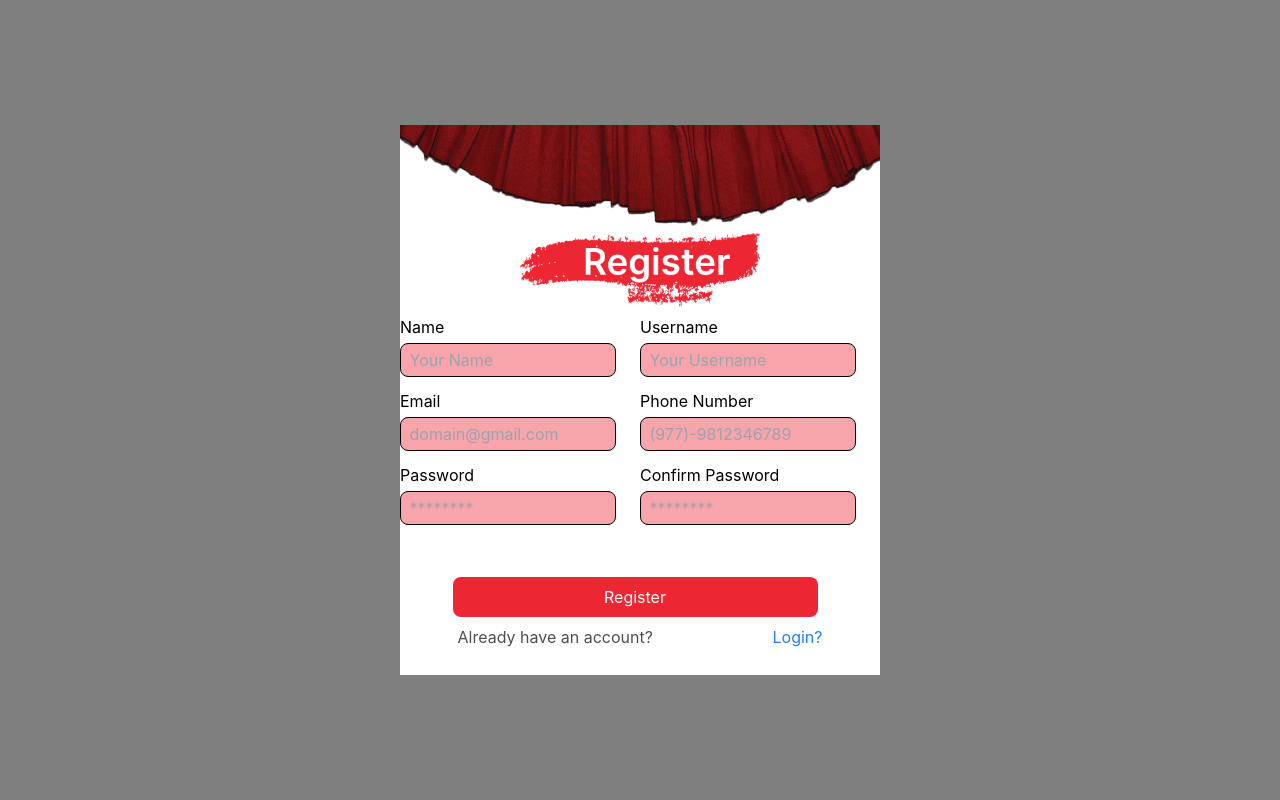
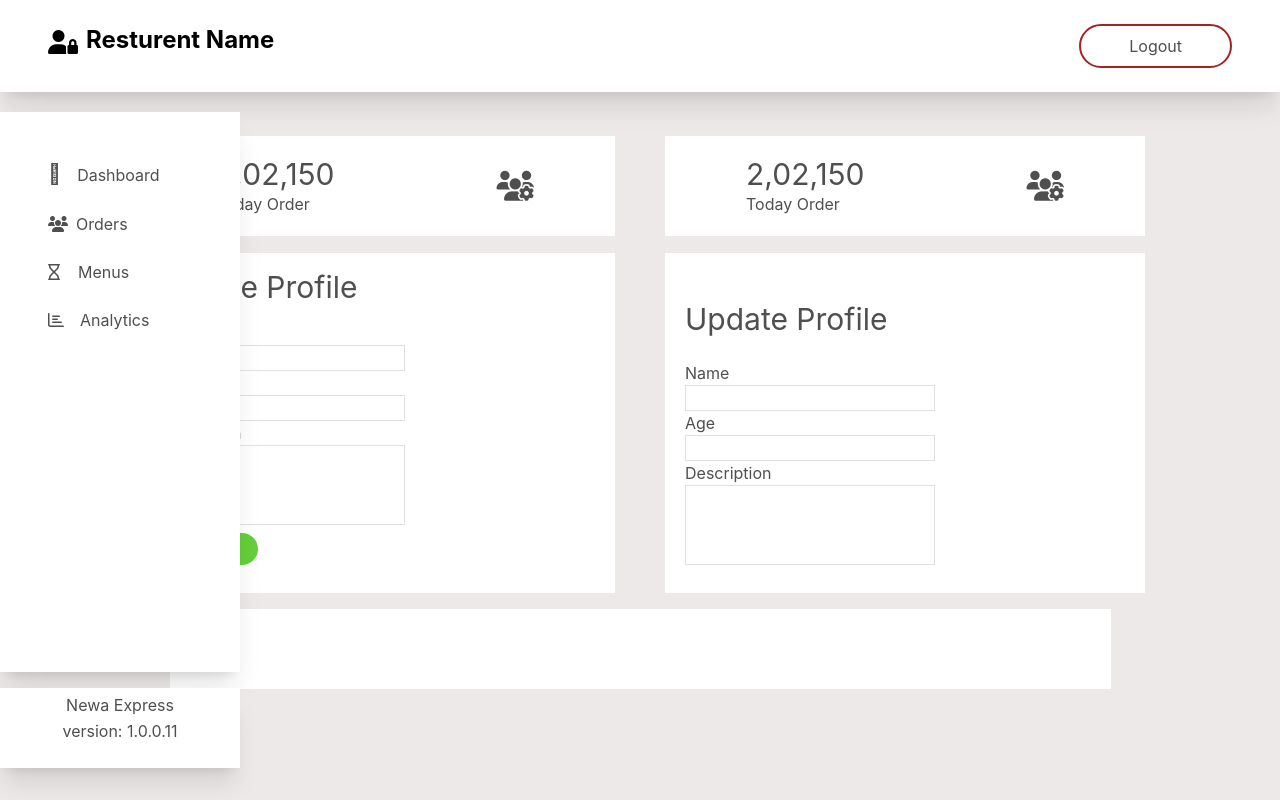
Before and after one commit to DiwashBhatta17/Newa_express, a React (Create React App) app: page / in a window 1280 px wide. Built offline with nearby package versions, Linux system fonts and the light colour scheme.

Commit message:
some updates casual

```diff
--- a/src/App.jsx
+++ b/src/App.jsx
@@ -1,11 +1,5 @@
 import React from "react";
-import Login from "./Pages/Login/Login";
-import Signup from "./Pages/Login/Siguup";
-import Otp from "./Pages/Login/Otp";
-import AdminDashboard from "./Pages/Admin/AdminDashboard";
-import AdminNavbar from "./Pages/Admin/AdminNavbar";
-import Resturent1stComp from "./Pages/Customer/ResturentPage/Resturent1stComp";
-import Resturent2ndComp from "./Pages/Customer/ResturentPage/Resturent2ndComp";
+import ResturantDashboard from "./Pages/Resturent/ResturantDashboard";
 
 function App() {
 
@@ -17,8 +11,7 @@ function App() {
   }
   return(
     <>
-    {/* <Resturent2ndComp/> */}
-    <Signup/>
+   <ResturantDashboard/>
 
     </>
   )
--- a/src/Pages/Admin/AdminDashboard.js
+++ /dev/null
@@ -1,67 +0,0 @@
-import React from "react";
-import AdminNavbar from "./AdminNavbar";
-
-function AdminDashboard() {
-  return (
-    <>
-      {/* <AdminNavbar /> */}
-      <AdminNavbar/>
-      <div className="bg-[#ede9e9]  flex flex-col gap-2 justify-center items-center w-full h-screen">
-
-        <div className="flex gap-[50px] mt-4">
-          <div className="bg-white  w-[60vh] h-[100px] flex justify-around items-center ">
-            <div className="">
-              <h1 className="text-3xl">2,02,150</h1>
-              <p>Today Order</p>
-            </div>
-            <i className="text-3xl fa-solid fa-users-gear"></i>
-          </div>
-
-          <div className="bg-white  w-[60vh] h-[100px] flex justify-around items-center ">
-            <div className="">
-              <h1 className="text-3xl">2,02,150</h1>
-              <p>Today Order</p>
-            </div>
-            <i className="text-3xl fa-solid fa-users-gear"></i>
-          </div>
-        </div>
-
-        <div className="flex gap-[50px] mt-[9px]">
-          <div className="bg-white  w-[60vh] h-[340px] flex justify-start  pl-5 ">
-            <div className="mt-3">
-              <h1 className="text-3xl mb-3">Update Profile</h1>
-              <p>Name</p>
-              <input className="border w-[250px]" type="text" />
-              <p>Age</p>
-              <input className="border w-[250px]" type="text" />
-              <p>Description</p>
-              <input className="border mb-2 h-[80px] w-[250px]" type="text" />
-              <div><button className="px-4 py-1 bg-[#64cf3a] text-white rounded-3xl">Update</button></div>
-
-            </div>
-            {/* <i className="text-3xl fa-solid fa-users-gear"></i> */}
-          </div>
-          <div className="bg-white w-[60vh] h-[340px] flex justify-start  pl-5 ">
-            <div className="mt-5">
-              <h1 className="text-3xl mb-4">Update Profile</h1>
-              <p>Name</p>
-              <input className="border w-[250px]" type="text" />
-              <p>Age</p>
-              <input className="border w-[250px]" type="text" />
-              <p>Description</p>
-              <input className="border h-[80px] w-[250px]" type="text" />
-
-            </div>
-            {/* <i className="text-3xl fa-solid fa-users-gear"></i> */}
-          </div>
-        </div>
-        <div className="bg-white w-[941px] mt-2 h-[10vh]">
-          k
-
-        </div>
-      </div>
-    </>
-  );
-}
-
-export default AdminDashboard;
--- /dev/null
+++ b/src/Pages/Resturent/ResturantDashboard.js
@@ -0,0 +1,67 @@
+import React from 'react'
+import ResturantNavbar from './ResturantNavbar'
+
+function ResturantDashboard() {
+  return (
+    <>
+    {/* <AdminNavbar /> */}
+    <ResturantNavbar/>
+    <div className="bg-[#ede9e9]  flex flex-col gap-2 justify-center items-center w-full h-screen">
+
+      <div className="flex gap-[50px] mt-4">
+        <div className="bg-white  w-[60vh] h-[100px] flex justify-around items-center ">
+          <div className="">
+            <h1 className="text-3xl">2,02,150</h1>
+            <p>Today Order</p>
+          </div>
+          <i className="text-3xl fa-solid fa-users-gear"></i>
+        </div>
+
+        <div className="bg-white  w-[60vh] h-[100px] flex justify-around items-center ">
+          <div className="">
+            <h1 className="text-3xl">2,02,150</h1>
+            <p>Today Order</p>
+          </div>
+          <i className="text-3xl fa-solid fa-users-gear"></i>
+        </div>
+      </div>
+
+      <div className="flex gap-[50px] mt-[9px]">
+        <div className="bg-white  w-[60vh] h-[340px] flex justify-start  pl-5 ">
+          <div className="mt-3">
+            <h1 className="text-3xl mb-3">Update Profile</h1>
+            <p>Name</p>
+            <input className="border w-[250px]" type="text" />
+            <p>Age</p>
+            <input className="border w-[250px]" type="text" />
+            <p>Description</p>
+            <input className="border mb-2 h-[80px] w-[250px]" type="text" />
+            <div><button className="px-4 py-1 bg-[#64cf3a] text-white rounded-3xl">Update</button></div>
+
+          </div>
+          {/* <i className="text-3xl fa-solid fa-users-gear"></i> */}
+        </div>
+        <div className="bg-white w-[60vh] h-[340px] flex justify-start  pl-5 ">
+          <div className="mt-5">
+            <h1 className="text-3xl mb-4">Update Profile</h1>
+            <p>Name</p>
+            <input className="border w-[250px]" type="text" />
+            <p>Age</p>
+            <input className="border w-[250px]" type="text" />
+            <p>Description</p>
+            <input className="border h-[80px] w-[250px]" type="text" />
+
+          </div>
+          {/* <i className="text-3xl fa-solid fa-users-gear"></i> */}
+        </div>
+      </div>
+      <div className="bg-white w-[941px] mt-2 h-[10vh]">
+        k
+
+      </div>
+    </div>
+  </>
+  )
+}
+
+export default ResturantDashboard
--- a/src/Pages/Admin/AdminNavbar.js
+++ b/src/Pages/Resturent/ResturantNavbar.js
@@ -1,6 +1,6 @@
 import React from 'react'
 
-function AdminNavbar() {
+function ResturantNavbar() {
   return (
     <>
     <div className='bg-[#d4d0d0] fixed shadow-xl h-screen'>
@@ -41,4 +41,4 @@ function AdminNavbar() {
   )
 }
 
-export default AdminNavbar
+export default ResturantNavbar;
```
